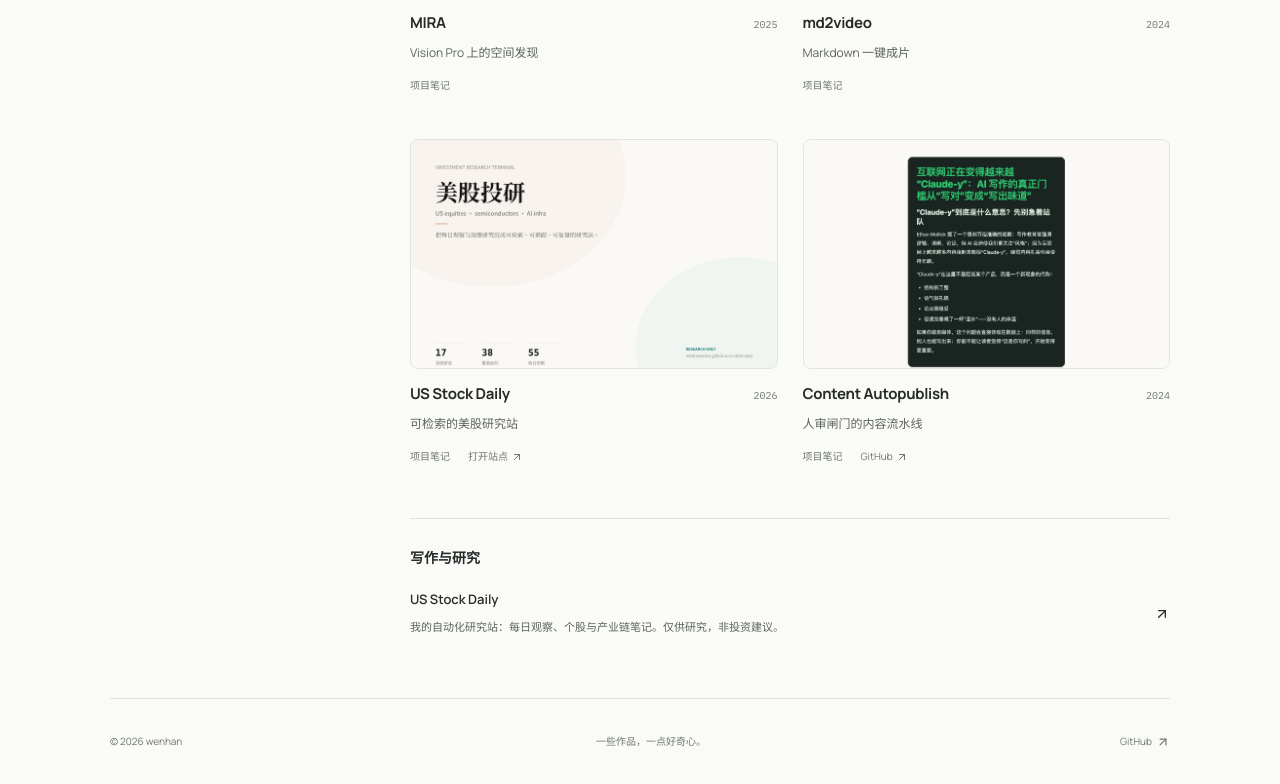
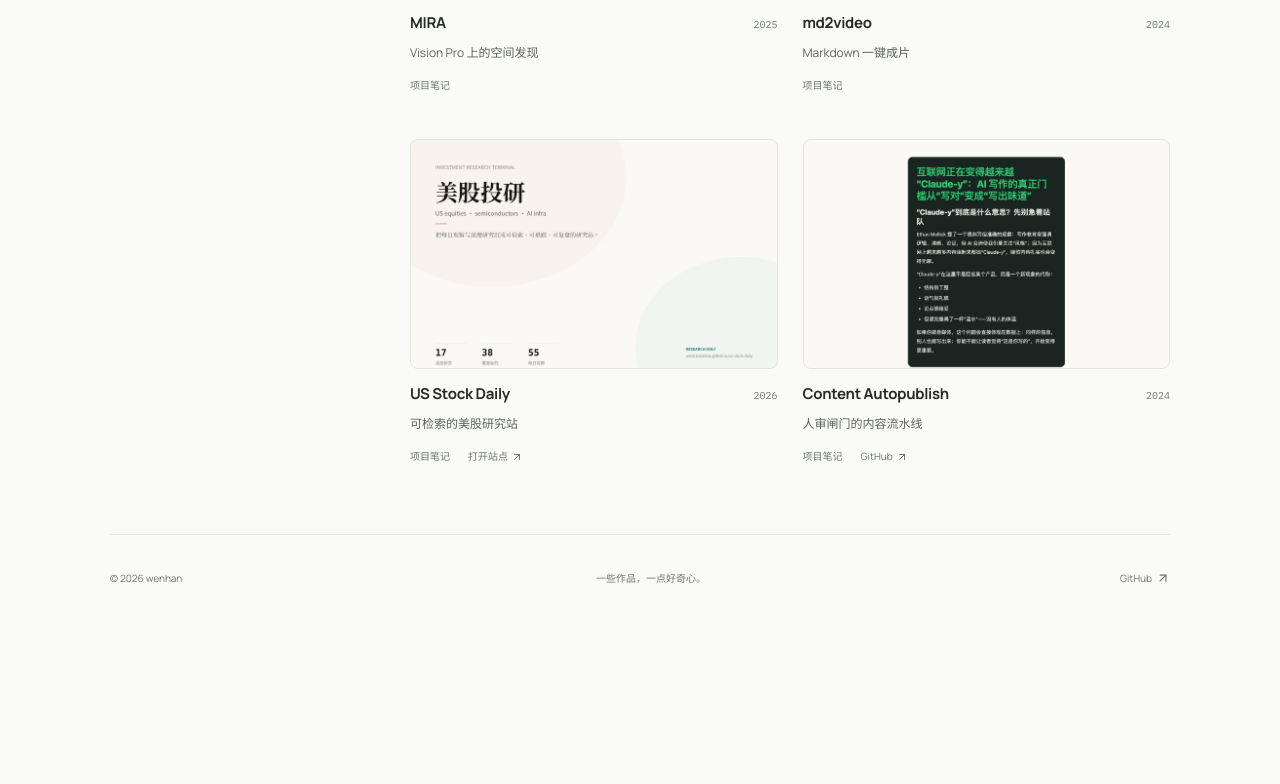
Before and after one commit to wenhanweime/portfolio, a React (Vite) app: page /#/ in a window 1280 px wide. Shown: the part 1165-1949 px from the top of the page. After the commit the page ends 1795 px from the top, so only its background shows below. Built offline with nearby package versions, Linux system fonts and the light colour scheme.

Commit message:
Remove duplicate writing and research section from homepage

```diff
--- a/src/components/HomePage.tsx
+++ b/src/components/HomePage.tsx
@@ -1,7 +1,6 @@
 import { useEffect } from "react";
 import Hero from "./Hero";
 import ProjectList from "./ProjectList";
-import WritingLinks from "./WritingLinks";
 import { useLang } from "../hooks/useLang";
 
 export default function HomePage() {
@@ -14,7 +13,6 @@
       <Hero />
       <div className="portfolio-content">
         <ProjectList />
-        <WritingLinks />
       </div>
     </main>
   );
--- a/src/components/WritingLinks.tsx
+++ /dev/null
@@ -1,21 +0,0 @@
-import { ArrowUpRight } from "lucide-react";
-import { useLang } from "../hooks/useLang";
-export default function WritingLinks() {
-  const { t } = useLang();
-  return (
-    <section className="writing">
-      <h2>{t.writing.title}</h2>
-      <a
-        href="https://wenhanweime.github.io/us-stock-daily/"
-        target="_blank"
-        rel="noopener noreferrer"
-      >
-        <div>
-          <h3>{t.writing.stockDaily.label}</h3>
-          <p>{t.writing.stockDaily.blurb}</p>
-        </div>
-        <ArrowUpRight size={16} />
-      </a>
-    </section>
-  );
-}
--- a/src/i18n/en.ts
+++ b/src/i18n/en.ts
@@ -36,13 +36,5 @@
     next: "Next project",
     details: "About the product",
   },
-  writing: {
-    title: "Writing & research",
-    stockDaily: {
-      label: "US Stock Daily",
-      blurb:
-        "My automated research desk: daily observations and deeper notes on companies and supply chains. Research only, not advice.",
-    },
-  },
   footer: { built: "A few projects. An ongoing curiosity." },
 };
--- a/src/i18n/zh.ts
+++ b/src/i18n/zh.ts
@@ -31,13 +31,5 @@
     next: "下一个作品",
     details: "产品介绍",
   },
-  writing: {
-    title: "写作与研究",
-    stockDaily: {
-      label: "US Stock Daily",
-      blurb:
-        "我的自动化研究站：每日观察、个股与产业链笔记。仅供研究，非投资建议。",
-    },
-  },
   footer: { built: "一些作品，一点好奇心。" },
 };
--- a/src/index.css
+++ b/src/index.css
@@ -169,8 +169,7 @@
   gap: 16px;
   margin-bottom: 25px;
 }
-.work-heading h2,
-.writing h2 {
+.work-heading h2 {
   font-size: 14px;
   font-weight: 600;
   margin: 0;
@@ -254,30 +253,10 @@
   color: var(--color-accent);
   text-decoration: underline;
 }
-.writing {
-  border-top: 1px solid var(--color-line);
-  margin-top: 44px;
-  padding-top: 28px;
-}
-.writing > a {
-  display: flex;
-  justify-content: space-between;
-  align-items: center;
-  gap: 20px;
-  margin-top: 22px;
-}
-.writing h3 {
-  font-size: 13px;
-  font-weight: 600;
-  margin: 0 0 7px;
-}
-.writing a p {
-  font-size: 11px;
-  line-height: 1.9;
-  color: var(--color-ink-dim);
-  margin: 0;
-  max-width: 470px;
-}
+
+
+
+
 .site-footer {
   margin-top: 60px;
   border-top: 1px solid var(--color-line);
@@ -521,9 +500,7 @@
   .work-links {
     gap: 12px;
   }
-  .writing {
-    margin-top: 32px;
-  }
+
   .site-footer {
     margin-top: 40px;
     flex-wrap: wrap;
```
